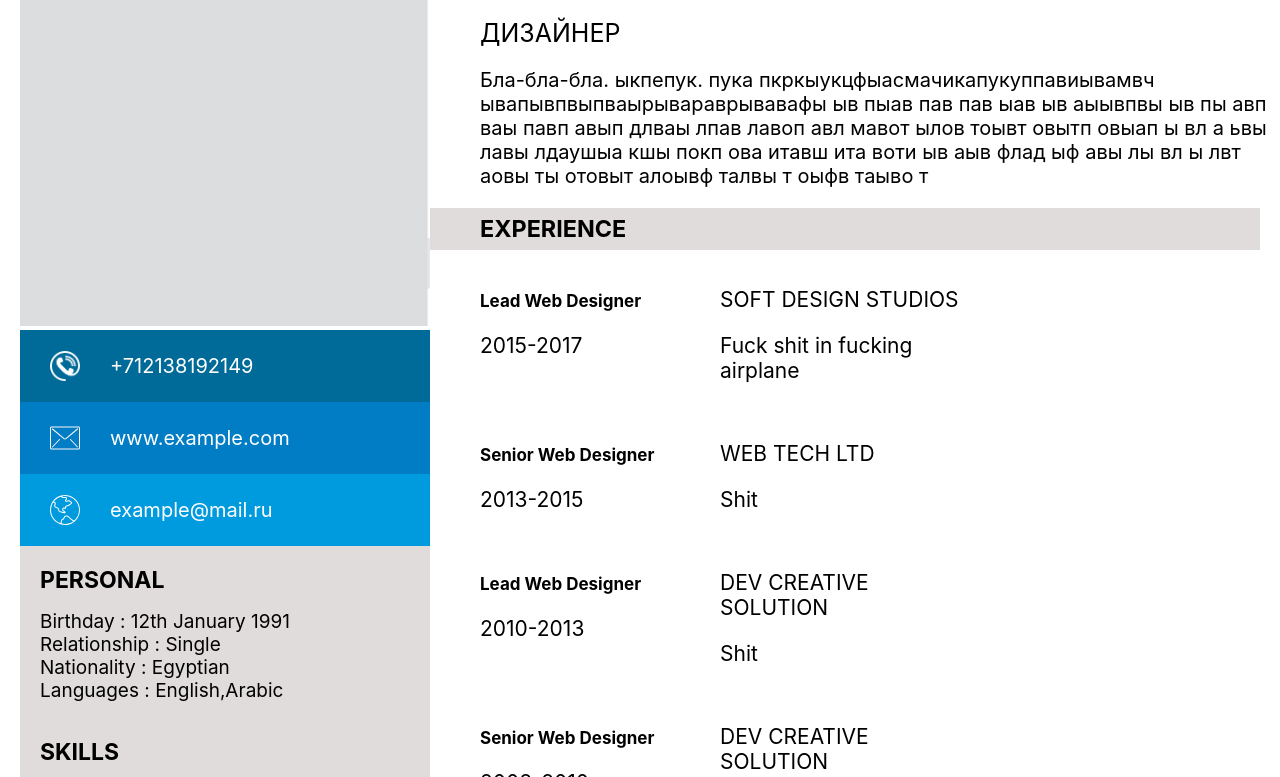
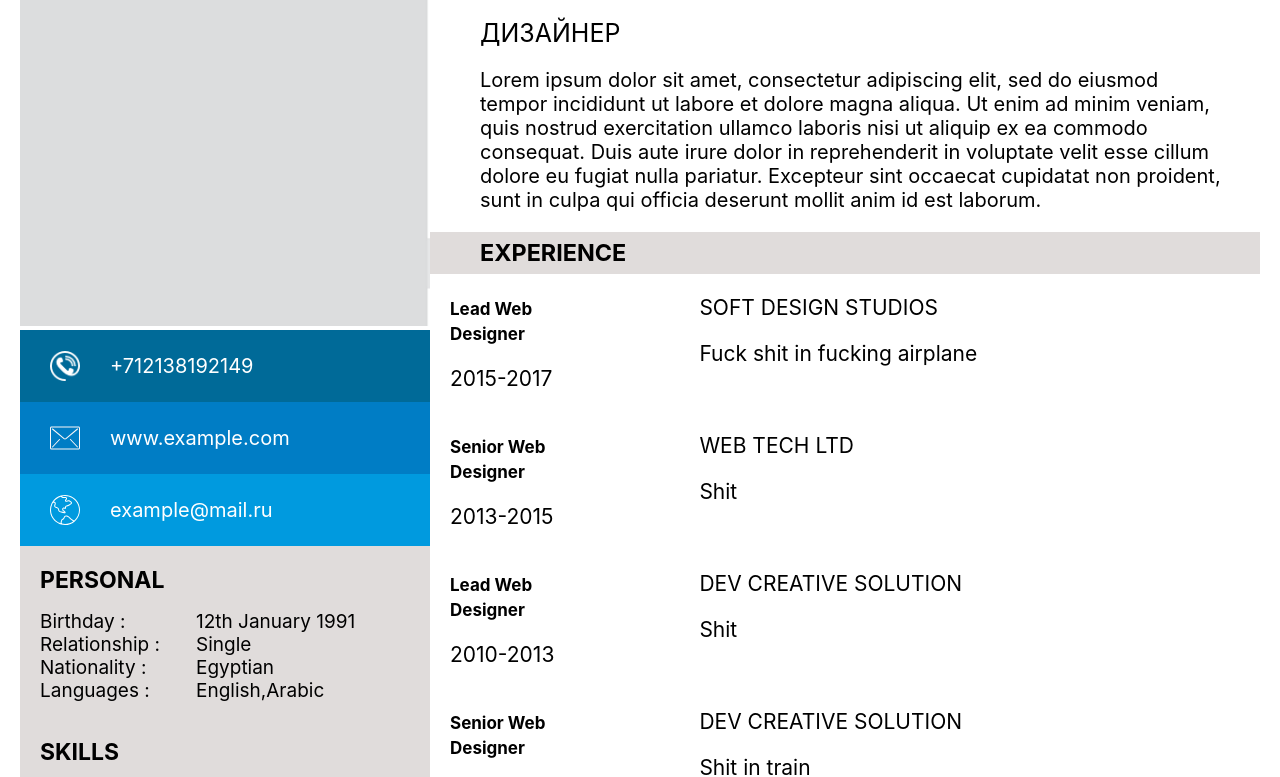
Before and after one commit to Rafc122/Start_learn, a plain HTML site: page index.html in a window 1280 px wide. Shown: the part 136-913 px from the top of the page. Drawn offline with Linux system fonts and the light colour scheme.

Commit message:
education and expirence weight

```diff
--- a/index.css
+++ b/index.css
@@ -3,19 +3,17 @@
   margin: 0px;
   display: flex;
   max-width: 1300px;
-  font-family: -apple-system, BlinkMacSystemFont, 'Segoe UI', Roboto, Oxygen, Ubuntu, Cantarell, 'Open Sans', 'Helvetica Neue', sans-serif;
+  font-family: -apple-system, BlinkMacSystemFont, 'Segoe UI', Roboto, Oxygen,
+    Ubuntu, Cantarell, 'Open Sans', 'Helvetica Neue', sans-serif;
 }
 body {
   margin: 0px;
 }
 @media (max-width: 800px) {
   #right-part {
-  max-width: 420px;
-  width: 100%;
-  align-items: left;
-  }
-  #photo-hobbies li {
-    flex-wrap: wrap;
+    max-width: 420px;
+    width: 100%;
+    align-items: left;
   }
   #maim {
     max-width: 420px;
--- a/index.html
+++ b/index.html
@@ -35,10 +35,30 @@
                 <div id="personal">
                     <div class="left-title">PERSONAL</div>
                     <ul>
-                        <li class="personal-info">Birthday : <span>12th January 1991</span></li>
-                        <li class="personal-info">Relationship : <span>Single</span></li>
-                        <li class="personal-info">Nationality : <span>Egyptian</span></li>
-                        <li class="personal-info">Languages : <span>English,Arabic</span></li>
+                        <li class="personal-info">
+                            <div class="personal-info-title">
+                                Birthday :
+                            </div>
+                            <div>12th January 1991</div>
+                        </li>
+                        <li class="personal-info">
+                            <div class="personal-info-title">
+                                Relationship :
+                            </div>
+                            <div>Single</div>
+                        </li>
+                        <li class="personal-info">
+                            <div class="personal-info-title">
+                                Nationality :
+                            </div>
+                            <div>Egyptian</div>
+                        </li>
+                        <li class="personal-info">
+                            <div class="personal-info-title">
+                                Languages :
+                            </div>
+                            <div>English,Arabic</div>
+                        </li>
                     </ul>
                 </div>
                 <div id="skills">
@@ -184,18 +204,17 @@
             <div id="info">
                 <h1 id="name">борис хрено попадёшь</h1>
                 <h2 id="class_of_work">дизайнер</h2>
-                <p id="description">Бла-бла-бла. ыкпепук. пука пкркыукцфыасмачикапукуппавиывамвч ывапывпвыпваырывараврывавафы ыв пыав пав пав
-                    ыав ыв аыывпвы ыв пы авп ваы павп авып длваы лпав лавоп авл мавот ылов тоывт овытп овыап ы вл а ьвы лавы
-                    лдаушыа кшы покп ова итавш ита воти ыв аыв флад ыф авы лы вл ы лвт аовы ты отовыт алоывф талвы т оыфв
-                    таыво т</p>
+                <p id="description">Lorem ipsum dolor sit amet, consectetur adipiscing elit, sed do eiusmod tempor incididunt ut labore et dolore
+                    magna aliqua. Ut enim ad minim veniam, quis nostrud exercitation ullamco laboris nisi ut aliquip ex ea
+                    commodo consequat. Duis aute irure dolor in reprehenderit in voluptate velit esse cillum dolore eu fugiat
+                    nulla pariatur. Excepteur sint occaecat cupidatat non proident, sunt in culpa qui officia deserunt mollit
+                    anim id est laborum.</p>
             </div>
             <div id="experience">
                 <div class="right-title">
                     <h3>experience</h3>
                 </div>
                 <div class="item-info">
-                    <ul>
-                        <li>
                     <div class="item-info-left">
                         <p>
                             <span>Lead Web Designer</span>
@@ -208,12 +227,8 @@
                         </p>
                         <p>Fuck shit in fucking airplane</p>
                     </div>
-                        </li>
-                    </ul>
                 </div>
                 <div class="item-info">
-                    <ul>
-                        <li>
                     <div class="item-info-left">
                         <p>
                             <span>Senior Web Designer</span>
@@ -226,12 +241,8 @@
                         </p>
                         <p>Shit</p>
                     </div>
-                        </li>
-                    </ul>
                 </div>
                 <div class="item-info">
-                    <ul>
-                        <li>
                     <div class="item-info-left">
                         <p>
                             <span>Lead Web Designer</span>
@@ -244,12 +255,8 @@
                         </p>
                         <p>Shit</p>
                     </div>
-                        </li>
-                    </ul>
                 </div>
                 <div class="item-info">
-                    <ul>
-                        <li>
                     <div class="item-info-left">
                         <p>
                             <span>Senior Web Designer</span>
@@ -262,8 +269,6 @@
                         </p>
                         <p>Shit in train</p>
                     </div>
-                        </li>
-                    </ul>
                 </div>
             </div>
             <div id="education">
@@ -271,8 +276,6 @@
                     <h3>education</h3>
                 </div>
                 <div class="item-info">
-                    <ul>
-                        <li>
                     <div class="item-info-left">
                         <p>
                             <span>Name of university</span>
@@ -285,12 +288,8 @@
                         </p>
                         <p>Fuck</p>
                     </div>
-                        </li>
-                    </ul>
                 </div>
                 <div class="item-info">
-                    <ul>
-                        <li>
                     <div class="item-info-left">
                         <p>
                             <span>Name of university</span>
@@ -303,12 +302,8 @@
                         </p>
                         <p>Shit in fucking shit.</p>
                     </div>
-                        </li>
-                    </ul>
                 </div>
                 <div class="item-info">
-                    <ul>
-                        <li>
                     <div class="item-info-left">
                         <p>
                             <span>Name of university</span>
@@ -321,8 +316,6 @@
                         </p>
                         <p>Anothe snit</p>
                     </div>
-                        </li>
-                    </ul>
                 </div>
             </div>
             <div id="hobbies">
--- a/left.css
+++ b/left.css
@@ -84,7 +84,12 @@
   font-size: 23px;
 }
 .personal-info {
+  display: flex;
   font-size: 19px;
+}
+
+.personal-info-title {
+  width: 40%;
 }
 #personal ul {
   padding-left: 20px;
--- a/right.css
+++ b/right.css
@@ -19,23 +19,21 @@
   padding-left: 50px;
   font-weight: bold;
 }
-.item-info div {
-  width: 100%;
+
+.item-info {
+  display: flex;
   font-size: 21px;
 }
-.item-info ul li {
-  display: flex;
-  padding-left: 10px;
-}
-.item-info-left p {
-  padding-bottom: 0px;
+.item-info-left {
+  padding-left: 20px;
+  width: 18%;
 }
 .item-info-left span {
   font-weight: bold;
   font-size: 17px;
 }
 .item-info-right {
-  padding-right: 300px;
+  margin-left: 100px;
 }
 #name {
   font-size: 55px;
@@ -59,6 +57,7 @@
   width: 100%;
   padding-left: 50px;
   padding-bottom: 20px;
+  box-sizing: border-box;
 }
 #photo-hobbies img {
   margin-right: 50px;
@@ -69,6 +68,7 @@
 #photo-hobbies ul {
   margin: 0px;
   display: flex;
+  flex-wrap: wrap;
 }
 #photo-hobbies p {
   text-align: center;
```
Lines whose indentation alone changed are shown as unchanged.
